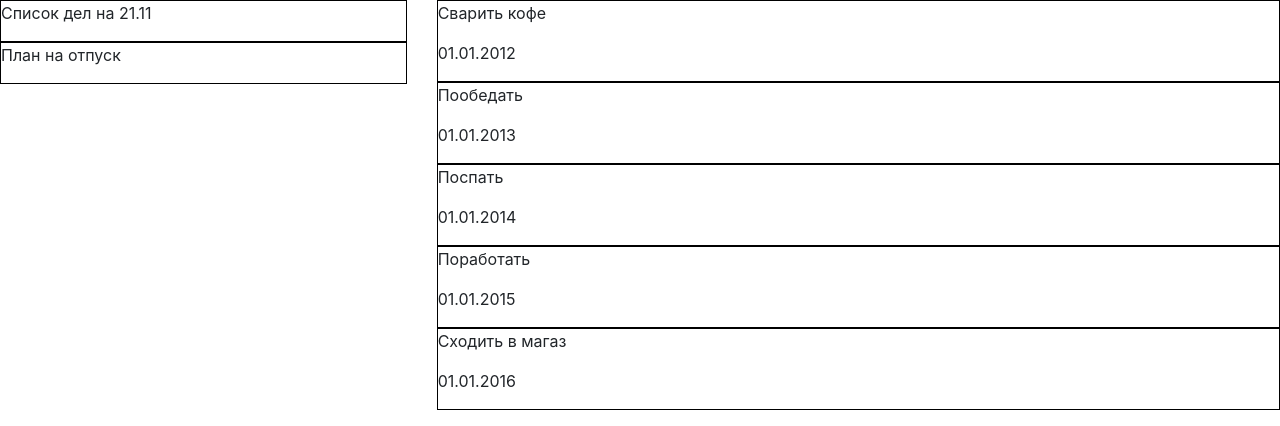
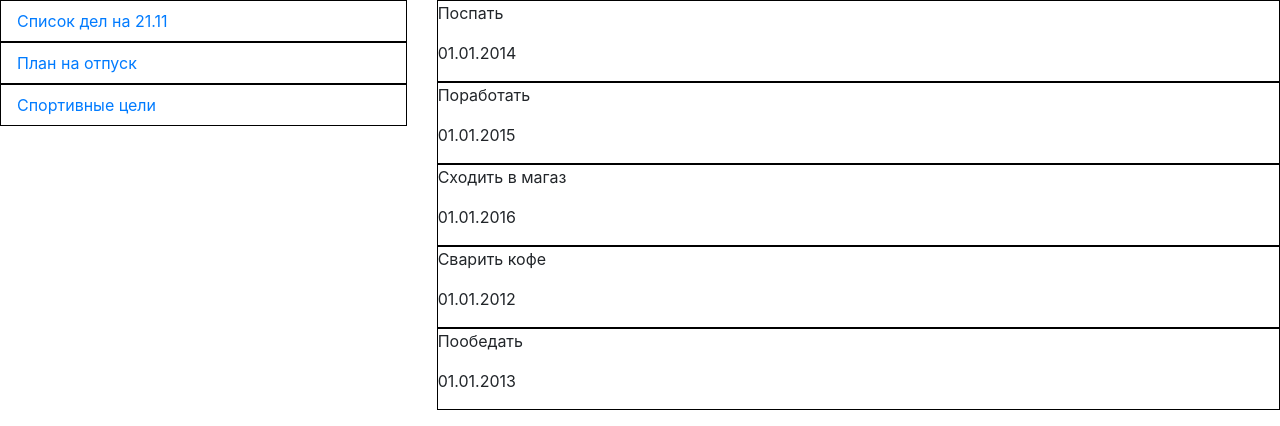
Before and after one commit to dan-kuzbass/to-do-list, a React (Create React App) app: page / in a window 1280 px wide. Shown: the top 426 px of the page. Built offline with nearby package versions, Linux system fonts and the light colour scheme; data requests are answered from the project's data file.

Commit message:
first version with redux and json-server

```diff
--- /dev/null
+++ b/db.json
@@ -0,0 +1,23 @@
+{
+  "menu": [
+    {
+      "id": "1",
+      "name": "Список дел на 21.11",
+      "tasks": [
+        {"guid": "1", "name": "Сварить кофе", "date": "01.01.2012"},
+        {"guid": "2", "name": "Пообедать", "date": "01.01.2013"},
+        {"guid": "3", "name": "Поспать", "date": "01.01.2014"},
+        {"guid": "4", "name": "Поработать", "date": "01.01.2015"},
+        {"guid": "5", "name": "Сходить в магаз", "date": "01.01.2016"}
+      ]
+    },
+    {
+      "id": "2",
+      "name": "План на отпуск"
+    },
+    {
+      "id": "3",
+      "name": "Спортивные цели"
+    }
+  ]
+}
--- a/package.json
+++ b/package.json
@@ -3,11 +3,14 @@
   "version": "0.1.0",
   "private": true,
   "dependencies": {
+    "axios": "^0.19.0",
     "bootstrap": "^4.3.1",
     "react": "^16.11.0",
     "react-bootstrap": "^1.0.0-beta.14",
     "react-dom": "^16.11.0",
-    "react-scripts": "3.2.0"
+    "react-redux": "^7.1.1",
+    "react-scripts": "3.2.0",
+    "redux": "^4.0.4"
   },
   "scripts": {
     "start": "react-scripts start",
--- a/src/components/Menu/Item/index.jsx
+++ b/src/components/Menu/Item/index.jsx
@@ -1,10 +1,11 @@
 import React, { Component } from 'react';
+import { Row, Col } from "react-bootstrap";
 
 export default class MenuItem extends Component {
   render() {
     return (
       <div style={{border: "1px solid black"}}>
-        <p className="name">{this.props.name}</p>
+        <a class="nav-link" href="#">{this.props.name}</a>
       </div>
     )
   }
--- a/src/components/Menu/List/index.jsx
+++ b/src/components/Menu/List/index.jsx
@@ -1,18 +1,43 @@
 import React, { Component } from 'react';
 import MenuItem from "../Item";
+import axios from "axios";
+import { connect } from "react-redux";
 
-export default class MenuList extends Component {
-  lists = [
-    {guid: "1", name: "Список дел на 21.11"},
-    {guid: "2", name: "План на отпуск"}
-  ]
+class MenuList extends Component {
+  state = {
+    menu: []
+  }
+  componentDidMount() {
+    axios.get("http://localhost:3000/menu")
+    .then(response => {
+      // handle success
+      this.setState({
+        menu: response.data
+      });
+    })
+    .catch(error => {
+      // handle error
+      console.log(error);
+    })
+    console.log(this.props.tasks)
+  }
   render() {
     return (
-      <div>
-        {this.lists.map(item => {
-          return <MenuItem key={item.guid} name={item.name}/>;
+      <ul class="nav flex-column">
+        {this.state.menu.map(item => {
+          return <MenuItem key={item.id} name={item.name}/>;
         })}
-      </div>
+      </ul>
     )
   }
 }
+
+const mapStateToProps = state => {
+  return {
+    tasks: state.lists.tasks
+  }
+}
+
+export default connect(mapStateToProps, {
+
+})(MenuList)
--- a/src/components/Task/List/index.jsx
+++ b/src/components/Task/List/index.jsx
@@ -1,21 +1,33 @@
 import React, { Component } from 'react';
 import TaskItem from "../Item";
+import { connect } from "react-redux";
 
-export default class TaskList extends Component {
+class TaskList extends Component {
   tasks = [
-    {guid: "1", name: "Сварить кофе", date: "01.01.2012"},
-    {guid: "2", name: "Пообедать", date: "01.01.2013"},
-    {guid: "3", name: "Поспать", date: "01.01.2014"},
-    {guid: "4", name: "Поработать", date: "01.01.2015"},
-    {guid: "5", name: "Сходить в магаз", date: "01.01.2016"}
-  ]
+    {id: "1", name: "Сварить кофе", date: "01.01.2012"},
+    {id: "2", name: "Пообедать", date: "01.01.2013"},
+    {id: "3", name: "Поспать", date: "01.01.2014"},
+    {id: "4", name: "Поработать", date: "01.01.2015"},
+    {id: "5", name: "Сходить в магаз", date: "01.01.2016"}
+  ];
+
   render() {
     return (
       <div>
-        {this.tasks.map(item => {
-          return <TaskItem key={item.guid} name={item.name} date={item.date}/>;
+        {this.props.tasks.map(item => {
+          return <TaskItem key={item.id} name={item.name} date={item.date}/>;
         })}
       </div>
     )
   }
 }
+
+const mapStateToProps = state => {
+  return {
+    tasks: state.lists.tasks
+  }
+}
+
+export default connect(mapStateToProps, {
+
+})(TaskList)
--- a/src/index.js
+++ b/src/index.js
@@ -2,8 +2,16 @@ import React from 'react';
 import ReactDOM from 'react-dom';
 import App from './App';
 import * as serviceWorker from './serviceWorker';
+import { Provider } from "react-redux"
+import { store } from "./store/configureStore";
 
-ReactDOM.render(<App />, document.getElementById('root'));
+
+ReactDOM.render(
+  <Provider store={store}>
+    <App />
+  </Provider>,
+  document.getElementById('root')
+);
 
 // If you want your app to work offline and load faster, you can change
 // unregister() to register() below. Note this comes with some pitfalls.
--- /dev/null
+++ b/src/reducers/index.js
@@ -0,0 +1,6 @@
+import { combineReducers } from 'redux'
+import { lists } from "./lists";
+
+export const rootReducer = combineReducers({
+  lists
+})
--- /dev/null
+++ b/src/reducers/lists.js
@@ -0,0 +1,13 @@
+const initialState = {
+  tasks: [
+    { id: "3", name: "Поспать", date: "01.01.2014" },
+    { id: "4", name: "Поработать", date: "01.01.2015" },
+    { id: "5", name: "Сходить в магаз", date: "01.01.2016" },
+    { id: "1", name: "Сварить кофе", date: "01.01.2012" },
+    { id: "2", name: "Пообедать", date: "01.01.2013" }
+  ]
+}
+
+export function lists(state = initialState) {
+  return state
+}
--- /dev/null
+++ b/src/store/configureStore.js
@@ -0,0 +1,4 @@
+import { createStore } from "redux";
+import { rootReducer } from '../reducers';
+
+export const store = createStore(rootReducer);
```
Also changed, not shown: 1 other file (tests, documents, lock files or other folders).
